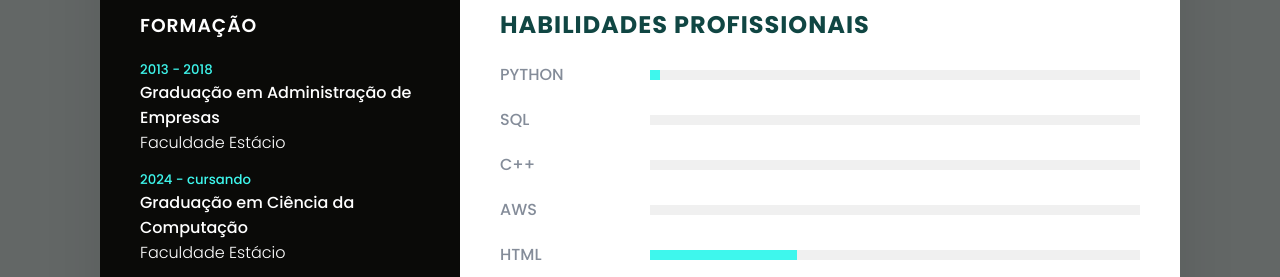
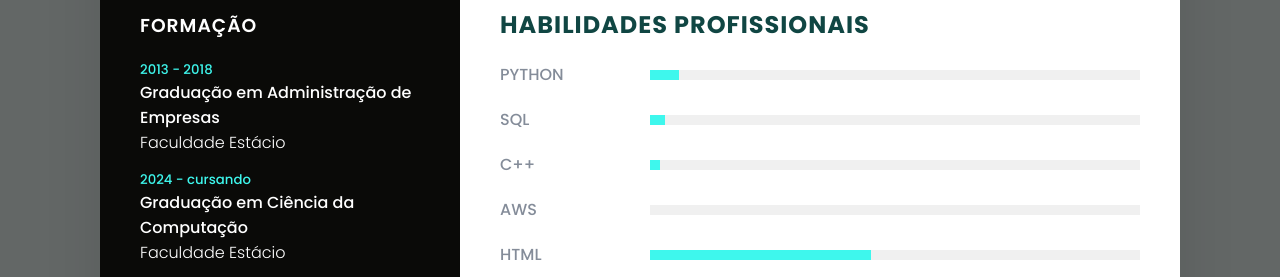
Before and after one commit to geovanevitor/geovanevitor, a plain HTML site: page index.html in a window 1280 px wide. Shown: the part 733-1010 px from the top of the page. Drawn offline with nearby package versions, Linux system fonts and the light colour scheme.

Commit message:
Update index.html

```diff
--- a/index.html
+++ b/index.html
@@ -163,7 +163,7 @@
                     <h4>Python</h4>
                     <div class="percent">
                         <!-- Altera a porcentagem de acordo com a sua proeficiência na habilidade acima  -->
-                        <div style="width: 2%;"></div>
+                        <div style="width: 6%;"></div>
                     </div>
                 </div>
                 <!-- Se precisar adicionar mais habilidades só copiar o trecho <div class="box">...</div> e colar abaixo. Veja o exemplo -->
@@ -172,7 +172,7 @@
                     <h4>SQL</h4>
                     <div class="percent">
                         <!-- Altera a porcentagem de acordo com a sua proeficiência na habilidade acima  -->
-                        <div style="width: 0%;"></div>
+                        <div style="width: 3%;"></div>
                     </div>
                 </div>
                 <div class="box">
@@ -180,7 +180,7 @@
                     <h4>C++</h4>
                     <div class="percent">
                         <!-- Altera a porcentagem de acordo com a sua proeficiência na habilidade acima  -->
-                        <div style="width: 0%;"></div>
+                        <div style="width: 2%;"></div>
                     </div>
                 </div>
                 <div class="box">
@@ -196,7 +196,7 @@
                     <h4>HTML</h4>
                     <div class="percent">
                         <!-- Altera a porcentagem de acordo com a sua proeficiência na habilidade acima  -->
-                        <div style="width: 30%;"></div>
+                        <div style="width: 45%;"></div>
                     </div>
                 </div>
                 <!-- Se precisar remover alguma habilidade só deletar o trecho <div class="box">...</div> em que a habilidade está inserida -->
```
